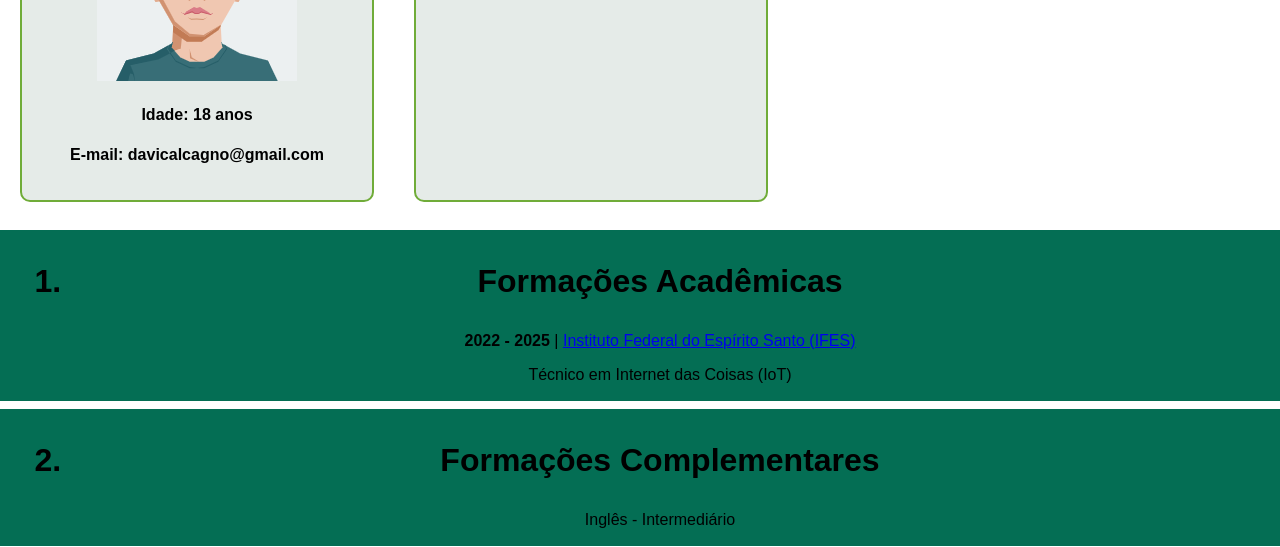
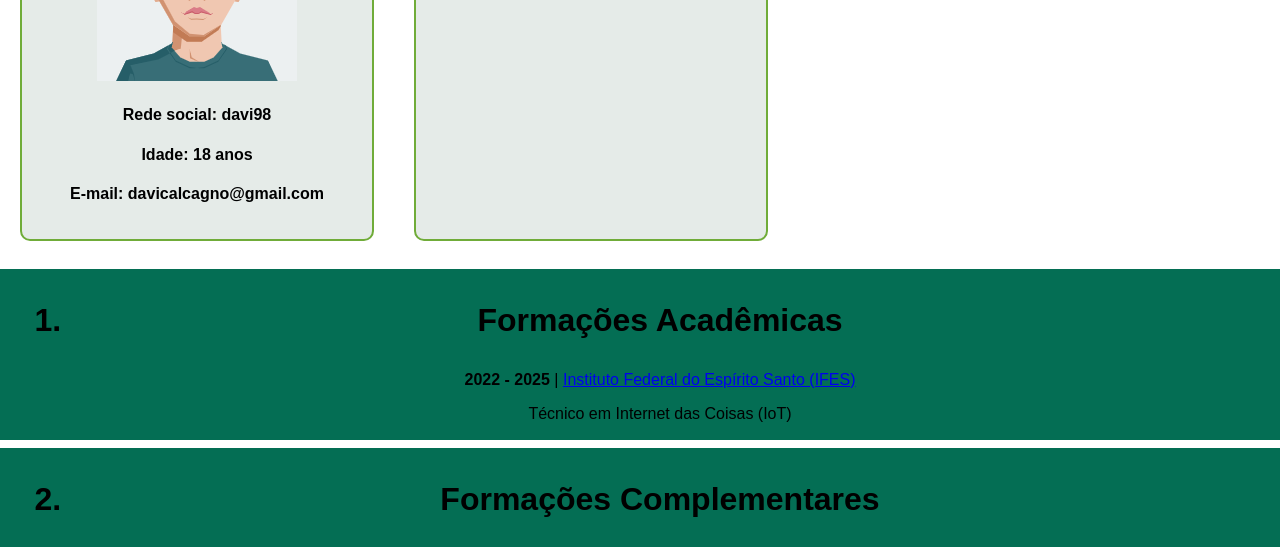
Before and after one commit to davimc0908/PAGINAPESSOAL, a plain HTML site: page curriculo/curriculo.html in a window 1280 px wide. Shown: the part 253-800 px from the top of the page. Drawn offline with Linux system fonts and the light colour scheme.

Commit message:
Update curriculo.html

```diff
--- a/curriculo/curriculo.html
+++ b/curriculo/curriculo.html
@@ -19,6 +19,7 @@
                     <img src="/Imagem/AvatarMaker.png" alt="Foto">
                 </div>
                 <div>
+                    <h4>Rede social: davi98</h4>
                     <h4>Idade: 18 anos</h4>
                     <h4>E-mail: davicalcagno@gmail.com</h4>
                 </div>
```
